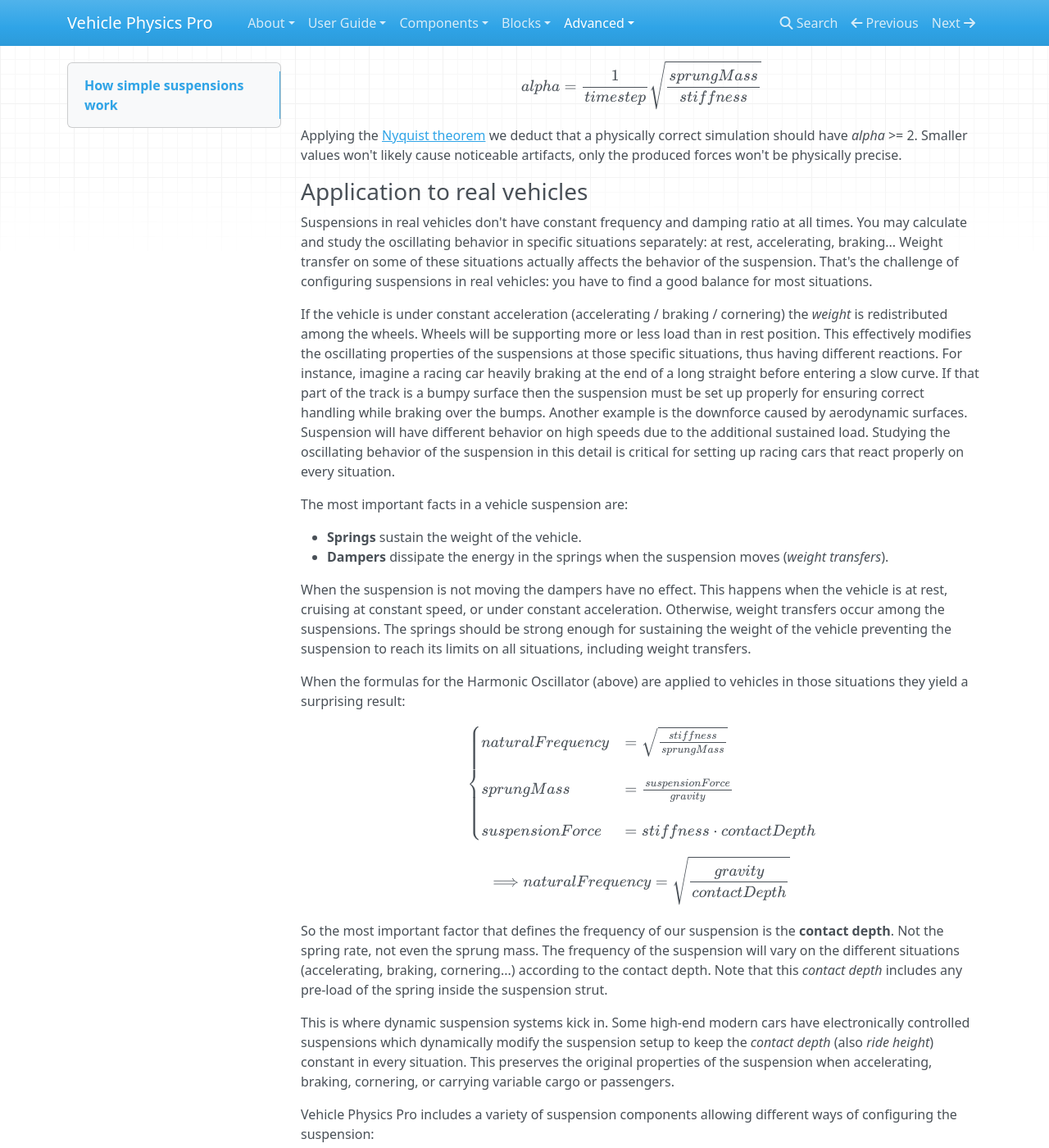
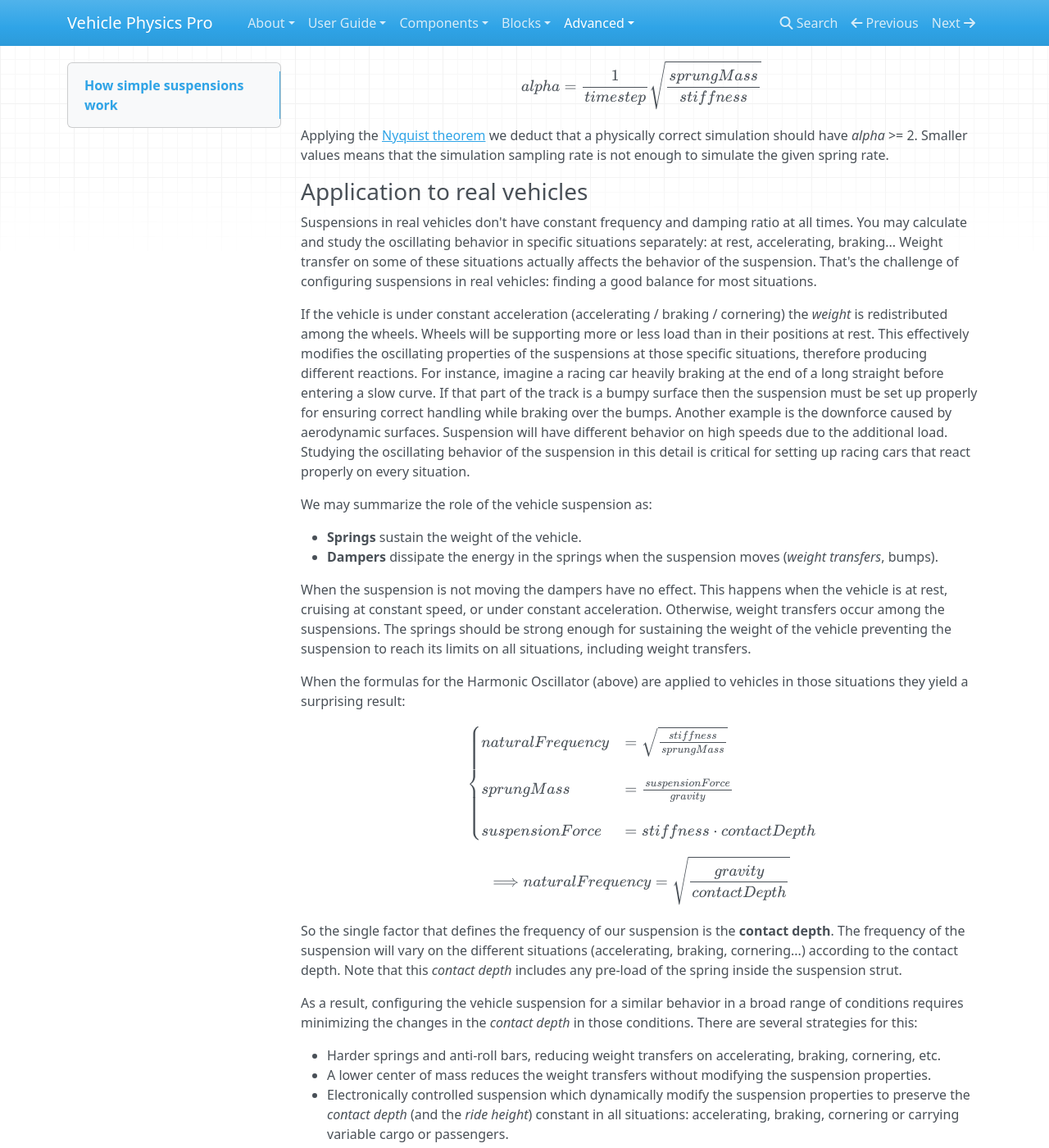
Before and after one commit to EdyJ/vehicle-physics-docs, an MkDocs documentation site: the page built from docs/advanced/how-suspensions-work.md, in a window 1280 px wide and 1400 px high, scrolled down 2899 px. Shown: the whole window at 82% size. Built offline with MkDocs 1.6.1, drawn with Linux system fonts in a browser that asks for light colours; nearby versions of some CDN libraries; library files that are not in the unit come from our copies; formulas are drawn with MathJax 3; some of the changed text lies outside the part shown.

Commit message:
"How Suspensions Work" article reviewed

```diff
--- a/docs/advanced/how-suspensions-work.md
+++ b/docs/advanced/how-suspensions-work.md
@@ -109,34 +109,34 @@
 ([Harmonic oscillator](http://en.wikipedia.org/wiki/Harmonic_oscillator)). The associated concepts
 are used to study the reactions of the suspension in different situations.
 
-!!! danger "&fa-times-circle:lg; Beware: a vehicle suspension is NOT a harmonic oscillator _per-se_"
+!!! warning "&fa-times-circle:lg; Beware: vehicle suspension as harmonic oscillator"
 
-	A suspension **_behaves_** as harmonic oscillator under certain conditions, and may be studied
+	A suspension behaves as harmonic oscillator _under certain conditions_, and may be studied
 	as a harmonic oscillator under those conditions. Read [Application to real vehicles](#application-to-real-vehicles)
 	below.
 
 	While a suspension based on specifying the oscillating properties (frequency, damping) is
-	possible, implementing it as a generic harmonic oscillator is a common mistake and may
+	possible, implementing it as a generic harmonic oscillator is generally a bad idea and may
 	provide incoherent results. It's not just one, but four (or more) attached suspensions with
-	complex interactions among them: weight shifting, cargo, road conditions...
+	complex interactions among them: weight shifting, cargo, chassis flex, road conditions...
 
 Given the force produced by the suspension at a specific steady state (_contact speed_ = 0) the
-equivalent _**sprung mass**_ value for studying that situation may be calculated as:
+_**effective sprung mass**_ value for studying that situation may be calculated as:
 
 $$sprungMass = \frac{suspensionForce}{gravity}$$
 
-When the vehicle is at rest, cruising at constant speed or under constant acceleration the sum of
-the sprung masses of all the wheels matches the mass of the vehicle exactly.
+When the vehicle is at rest, cruising at constant speed or under constant acceleration on a flat surface
+the sum of the sprung masses of all the wheels matches the mass of the vehicle exactly.
 
-Using the _sprung mass_ you may calculate the _**natural frequency**_ for the spring under that
-load. The _natural frequency_ is the speed at which the spring can respond to changes in load:
+Using the _sprung mass_ you may calculate the _**natural frequency**_ for the spring under those
+conditions. The _natural frequency_ is the rate at which the spring can respond to changes in load:
 
 $$naturalFrequency = \sqrt{\frac{stiffness}{sprungMass}}$$
 
-The _natural frequency_ defines the oscillating behavior of the suspension. A typical family car is
-set up to exhibit a natural frequency somewhere between 5 and 10.
+The _natural frequency_ defines the oscillating behavior of the suspension. For example, a typical family
+car is set up to exhibit a natural frequency somewhere between 5 and 10.
 
-The _sprung mass_ is also used for studying the [damping behavior](http://en.wikipedia.org/wiki/Damping),
+The _effective sprung mass_ may also be used for studying the [damping behavior](http://en.wikipedia.org/wiki/Damping),
 that is, the rate at which the suspension dissipates the energy stored at the spring. We may
 calculate the _**damping ratio**_ for learning whether the suspension will be under-damped,
 over-damped or critically-damped:
@@ -163,32 +163,31 @@
 $$alpha = \frac{1}{timestep} \sqrt{\frac{sprungMass}{stiffness}}$$
 
 Applying the [Nyquist theorem](http://en.wikipedia.org/wiki/Nyquist–Shannon_sampling_theorem) we
-deduct that a physically correct simulation should have _alpha_ >= 2. Smaller values won't likely
-cause noticeable artifacts, only the produced forces won't be physically precise.
+deduct that a physically correct simulation should have _alpha_ >= 2. Smaller values means that the
+simulation sampling rate is not enough to simulate the given spring rate.
 
 ### Application to real vehicles
 
 Suspensions in real vehicles don't have constant frequency and damping ratio at all times. You may
 calculate and study the oscillating behavior in specific situations separately: at rest,
 accelerating, braking... Weight transfer on some of these situations actually affects the behavior
-of the suspension. That's the challenge of configuring suspensions in real vehicles: you have to
-find a good balance for most situations.
+of the suspension. That's the challenge of configuring suspensions in real vehicles: finding a good
+balance for most situations.
 
 If the vehicle is under constant acceleration (accelerating / braking / cornering) the _weight_ is
-redistributed among the wheels. Wheels will be supporting more or less load than in rest position.
+redistributed among the wheels. Wheels will be supporting more or less load than in their positions at rest.
 This effectively modifies the oscillating properties of the suspensions at those specific situations,
-thus having different reactions. For instance, imagine a racing car heavily braking at the end of a
+therefore producing different reactions. For instance, imagine a racing car heavily braking at the end of a
 long straight before entering a slow curve. If that part of the track is a bumpy surface then the
 suspension must be set up properly for ensuring correct handling while braking over the bumps.
 Another example is the downforce caused by aerodynamic surfaces. Suspension will have different
-behavior on high speeds due to the additional sustained load. Studying the oscillating behavior of
-the suspension in this detail is critical for setting up racing cars that react properly on every
-situation.
+behavior on high speeds due to the additional load. Studying the oscillating behavior of the suspension in
+this detail is critical for setting up racing cars that react properly on every situation.
 
-The most important facts in a vehicle suspension are:
+We may summarize the role of the vehicle suspension as:
 
 - **Springs** sustain the weight of the vehicle.
-- **Dampers** dissipate the energy in the springs when the suspension moves (_weight transfers_).
+- **Dampers** dissipate the energy in the springs when the suspension moves (_weight transfers_, bumps).
 
 When the suspension is not moving the dampers have no effect. This happens when the vehicle is at
 rest, cruising at constant speed, or under constant acceleration. Otherwise, weight transfers occur
@@ -208,25 +207,30 @@
 
 $$\Longrightarrow naturalFrequency = \sqrt{\frac{gravity}{contactDepth}}$$
 
-So the most important factor that defines the frequency of our suspension is the **contact depth**.
-Not the spring rate, not even the sprung mass. The frequency of the suspension will vary on the
-different situations (accelerating, braking, cornering...) according to the contact depth. Note
-that this _contact depth_ includes any pre-load of the spring inside the suspension strut.
+So the single factor that defines the frequency of our suspension is the **contact depth**. The frequency
+of the suspension will vary on the different situations (accelerating, braking, cornering...) according to
+the contact depth. Note that this _contact depth_ includes any pre-load of the spring inside the suspension
+strut.
 
-This is where dynamic suspension systems kick in. Some high-end modern cars have electronically
-controlled suspensions which dynamically modify the suspension setup to keep the _contact depth_
-(also _ride height_) constant in every situation. This preserves the original properties of the
-suspension when accelerating, braking, cornering, or carrying variable cargo or passengers.
+As a result, configuring the vehicle suspension for a similar behavior in a broad range of conditions
+requires minimizing the changes in the _contact depth_ in those conditions. There are several strategies
+for this:
+
+- Harder springs and anti-roll bars, reducing weight transfers on accelerating, braking, cornering, etc.
+- A lower center of mass reduces the weight transfers without modifying the suspension properties.
+- Electronically controlled suspension which dynamically modify the suspension properties to preserve the
+	_contact depth_ (and the _ride height_) constant in all situations: accelerating, braking, cornering
+	 or carrying variable cargo or passengers.
 
 Vehicle Physics Pro includes a variety of suspension components allowing different ways of
 configuring the suspension:
 
+- **VPWheelCollider** component with standard spring and damper settings.
 - **VPAntiRollBar:** links the suspension of the wheels in the same axle in order to control the
 	lateral roll in curves.
 - **VPAdvancedDamper:** configures dampers with bump / rebound parameters: slow bump, fast bump,
 	slow rebound, fast rebound.
 - **VPDynamicSuspension:** modifies the suspension spring in runtime order to preserve a given
 	_contact depth_ (or _ride height_).
-- **VPProgressiveSuspension:** Modifies the suspension properties along the suspension travel. For
-	example, this allows simulating [leaf spring suspensions](https://en.wikipedia.org/wiki/Leaf_spring)
-	or bump stops.
+- **VPProgressiveSuspension:** Modifies the suspension properties along the suspension travel. This
+ 	allows simulating bump stops or [leaf spring suspensions](https://en.wikipedia.org/wiki/Leaf_spring).
```
